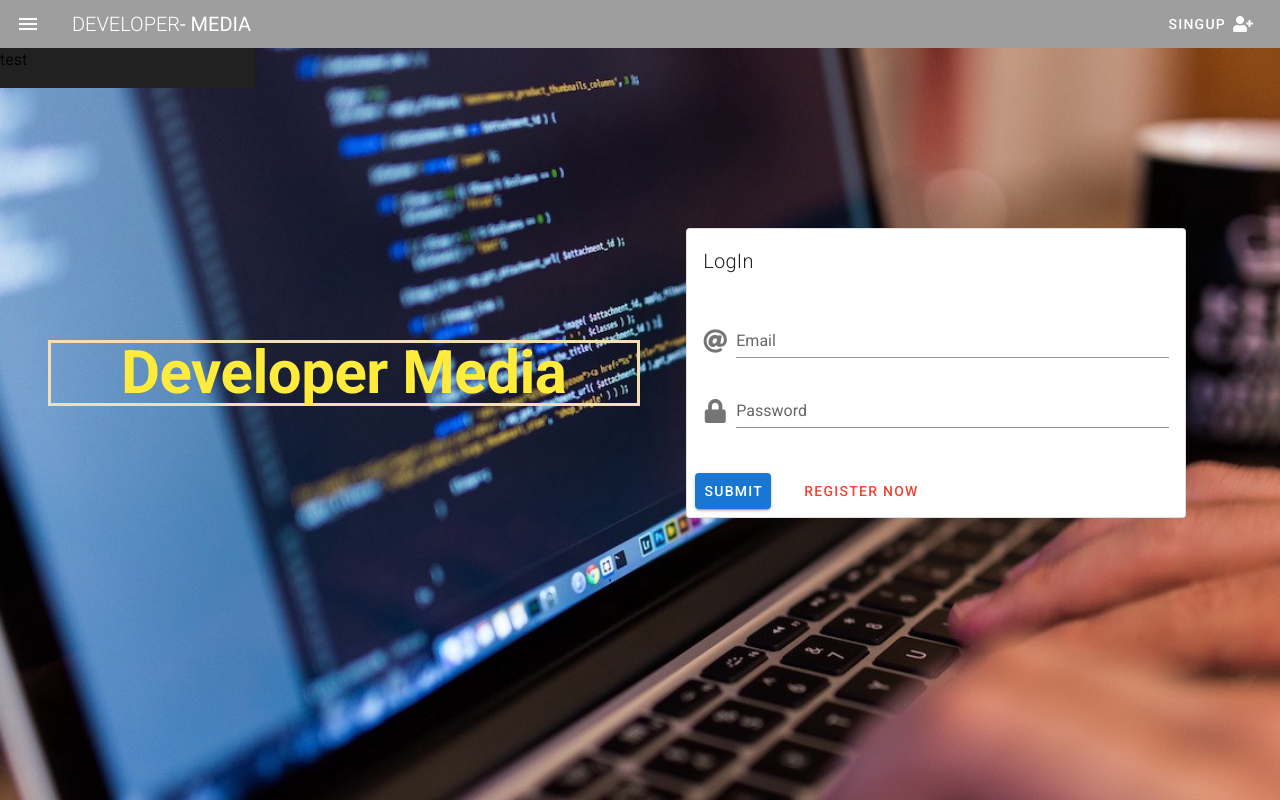
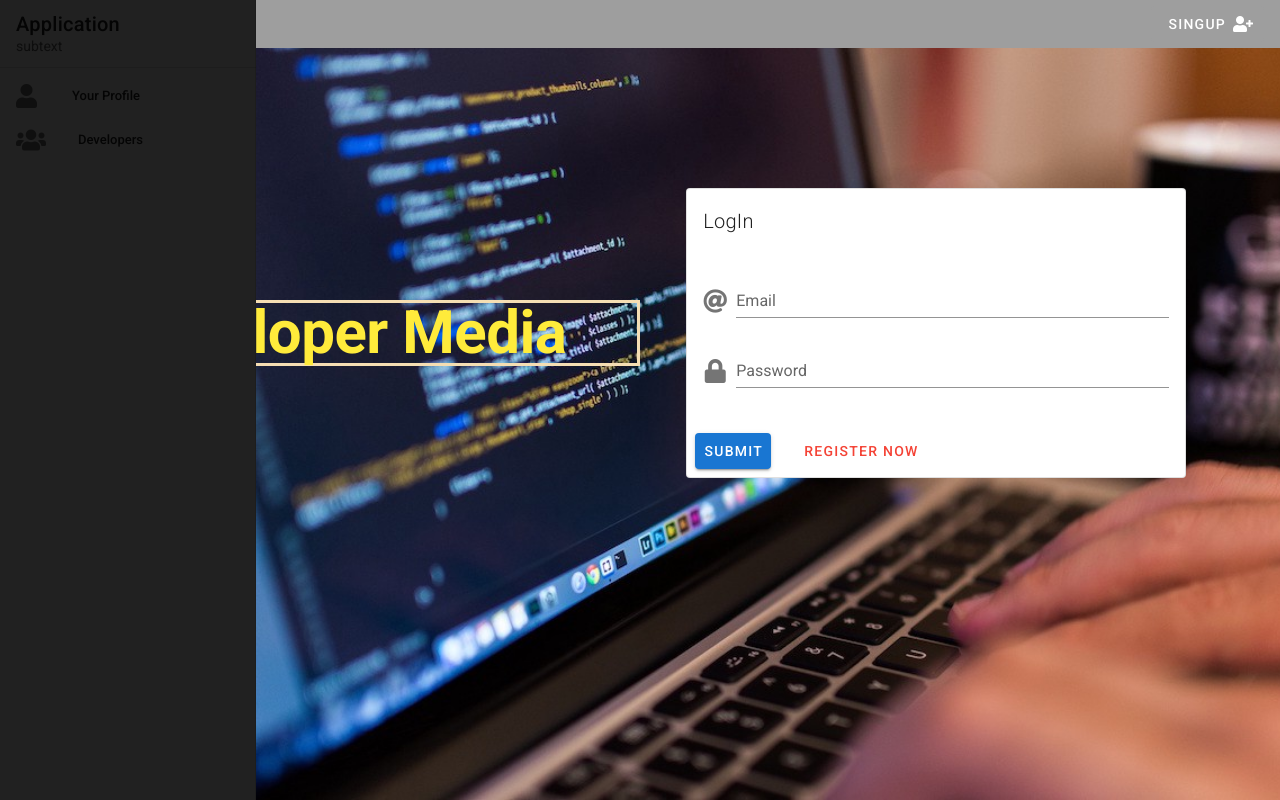
Before and after one commit to anjana6/Social-Network, a Vue app in the folder social_network/: page / in a window 1280 px wide. Both pictures are taken after a click on the button 28 px from the left and 24 px from the top of the page. Built offline with nearby package versions, Linux system fonts and the light colour scheme.

Commit message:
create the drawer

```diff
--- a/social_network/src/components/layout/AppHeader.vue
+++ b/social_network/src/components/layout/AppHeader.vue
@@ -1,7 +1,8 @@
 <template>
+
     <nav>
-        <v-toolbar flat dark color="grey" dense>
-          <v-app-bar-nav-icon @click="drawer = !drawer"></v-app-bar-nav-icon>
+        <v-toolbar flat dark color="grey" dense app>
+          <v-app-bar-nav-icon  @click="drawer = !drawer"></v-app-bar-nav-icon>
 
             <v-toolbar-title>
               <span class="font-weight-light">DEVELOPER</span>
@@ -16,11 +17,44 @@
             </v-btn>
         </v-toolbar>
 
-        <v-navigation-drawer v-model="drawer"  color="grey darken-4">
-            <p>test</p>
+
+        <v-navigation-drawer v-model="drawer" app color="grey darken-4" touchless >
+
+      <v-list-item>
+        <v-list-item-content>
+          <v-list-item-title class="title">
+            Application
+          </v-list-item-title>
+          <v-list-item-subtitle>
+            subtext
+          </v-list-item-subtitle>
+        </v-list-item-content>
+      </v-list-item>
+
+      <v-divider></v-divider>
+
+      <v-list
+        dense
+        nav
+      >
+        <v-list-item
+          v-for="link in links"
+          :key="link.text"
+          link
+        >
+          <v-list-item-icon>
+            <v-icon>{{ link.icon }}</v-icon>
+          </v-list-item-icon>
+
+          <v-list-item-content>
+            <v-list-item-title>{{ link.text }}</v-list-item-title>
+          </v-list-item-content>
+        </v-list-item>
+      </v-list>
+
         </v-navigation-drawer>
 
-    </nav>
+   </nav>
 
 </template>
 
@@ -29,7 +63,11 @@ export default {
     name:'AppHeader',
     data(){
         return{
-            drawer: false
+            drawer: false,
+            links: [
+              {icon:'fas fa-user', text:'Your Profile', route:'/profile'},
+              {icon:'fas fa-users',text:'Developers',route:'/developer'}
+            ]
         }
     },
     computed:{
```
